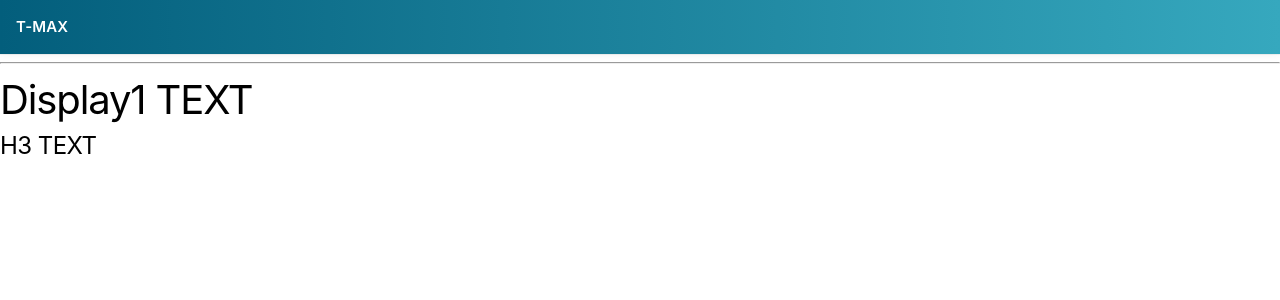
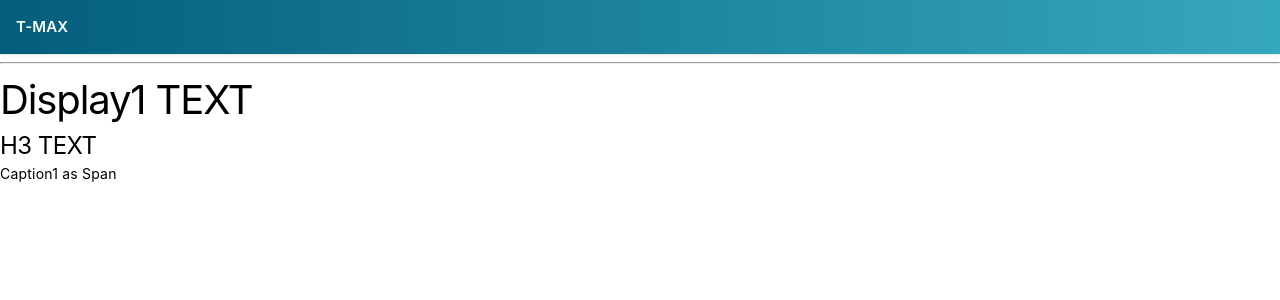
Before and after one commit to TmaxFintech/corebank-demo-fe, a React (Vite) app: page / in a window 1280 px wide. Shown: the top 300 px of the page. Built offline with nearby package versions, Linux system fonts and the light colour scheme; a web font is replaced by a local one.

Commit message:
chore: typo example 추가

```diff
--- a/src/App.tsx
+++ b/src/App.tsx
@@ -11,6 +11,9 @@ function App() {
       <hr />
       <Typography fontStyle="display1">Display1 TEXT</Typography>
       <Typography fontStyle="h3">H3 TEXT</Typography>
+      <Typography fontStyle="caption1" componentAs="span">
+        Caption1 as Span
+      </Typography>
     </ThemeProvider>
   );
 }
```
